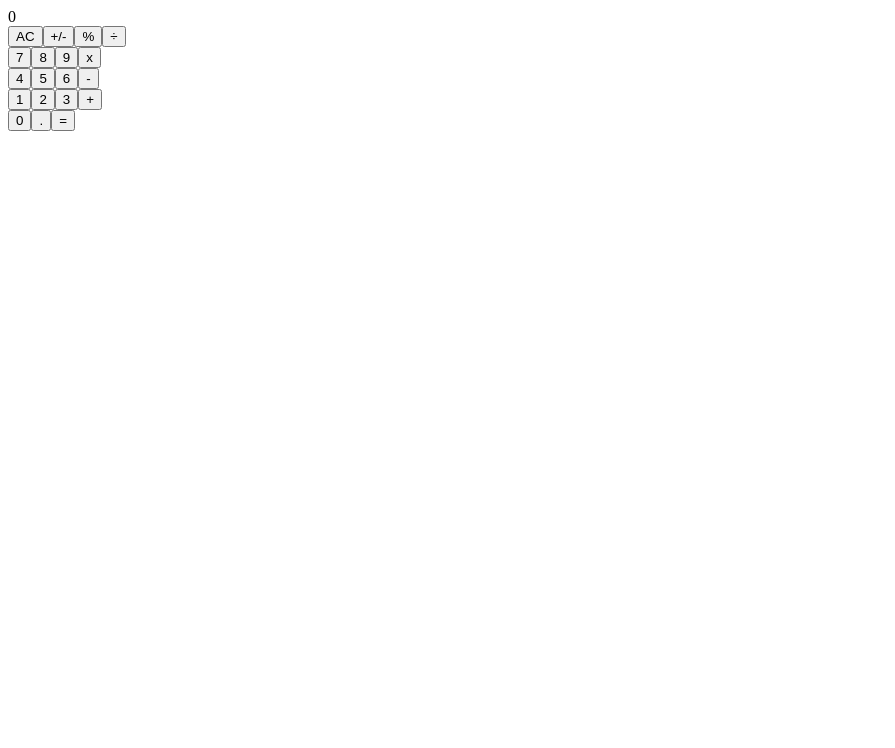
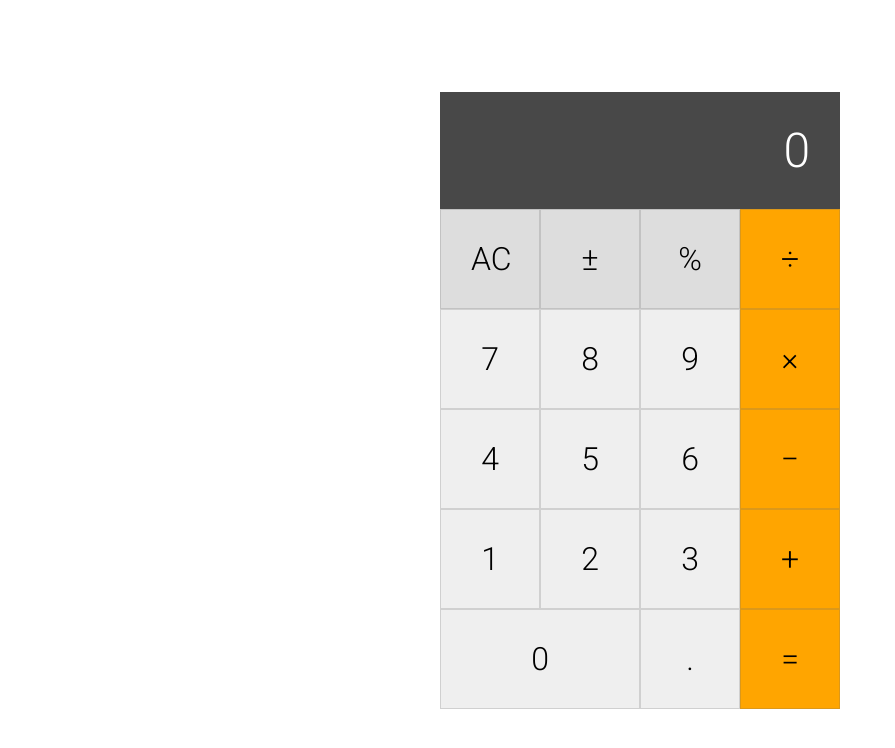
Before and after one commit to jcy2704/calculator, a React (Create React App) app: page / in a window 1280 px wide. Shown: the top 748 px of the page, without its empty margins (0-895 px from the left). Built offline with nearby package versions, Linux system fonts and the light colour scheme.

Commit message:
Add styling

```diff
--- a/src/App.css
+++ b/src/App.css
@@ -1,3 +1,30 @@
-html {
+@import url('https://fonts.googleapis.com/css2?family=Roboto:wght@100;300&display=swap');
+
+body {
   padding: 0;
+  margin: 0;
+  height: 100vh;
+  font-family: 'Roboto', sans-serif;
 }
+
+#root {
+  height: 100vh;
+}
+
+.App {
+  height: 100%;
+  display: flex;
+}
+
+.App-calculator {
+  max-width: 600px;
+  margin: auto;
+}
+
+.Display {
+  padding: 30px;
+  font-size: 3em;
+  text-align: right;
+  color: white;
+  background-color: rgba(0, 0, 0, 0.719);
+}
--- /dev/null
+++ b/src/Button.css
@@ -0,0 +1,28 @@
+.btn {
+  cursor: pointer;
+  font-size: 2em;
+  padding: 30px;
+  width: 100px;
+  border: 1px solid rgba(109, 109, 109, 0.24);
+  font-family: 'Roboto', sans-serif;
+  font-weight: 300;
+}
+
+.App-calculator .btnCont:nth-child(2) .btn0,
+.App-calculator .btnCont:nth-child(2) .btn1,
+.App-calculator .btnCont:nth-child(2) .btn2 {
+  background-color: rgb(221, 221, 221);
+}
+
+.App-calculator .btnCont:last-child .btn0 {
+  width: 200px;
+}
+
+.btn3,
+.App-calculator .btnCont:last-child .btn2 {
+  background-color: orange;
+}
+
+:focus {
+  outline: none;
+}
--- a/src/components/App.js
+++ b/src/components/App.js
@@ -21,10 +21,10 @@ const App = () => {
   return (
     <>
       <div className="App">
-        <header className="App-header">
+        <div className="App-calculator">
           <Display result={result} />
           <ButtonPanel clickHandler={handleClick} />
-        </header>
+        </div>
       </div>
     </>
   );
--- a/src/components/Button.js
+++ b/src/components/Button.js
@@ -1,14 +1,15 @@
 import React from 'react';
 import PropTypes from 'prop-types';
+import '../Button.css';
 
-const Button = ({ name, clickHandler }) => {
+const Button = ({ name, clickHandler, num }) => {
   const handleClick = buttonName => {
     clickHandler(buttonName);
   };
 
   return (
     <>
-      <button type="button" name={name} onClick={event => handleClick(event.target.name)}>{name}</button>
+      <button type="button" className={`btn btn${num}`} name={name} onClick={event => handleClick(event.target.name)}>{name}</button>
     </>
   );
 };
@@ -16,6 +17,7 @@ const Button = ({ name, clickHandler }) => {
 Button.propTypes = {
   name: PropTypes.string,
   clickHandler: PropTypes.func.isRequired,
+  num: PropTypes.number.isRequired,
 };
 
 Button.defaultProps = {
--- a/src/components/ButtonPanel.js
+++ b/src/components/ButtonPanel.js
@@ -7,14 +7,14 @@ const ButtonPanel = ({ clickHandler }) => {
     clickHandler(buttonName);
   };
 
-  const group = [['AC', '+/-', '%', '÷'], ['7', '8', '9', 'x'], ['4', '5', '6', '-'], ['1', '2', '3', '+'], ['0', '.', '=']];
+  const group = [['AC', '±', '%', '÷'], ['7', '8', '9', '×'], ['4', '5', '6', '−'], ['1', '2', '3', '+'], ['0', '.', '=']];
 
   return (
     <>
       {group.map(elem => (
-        <div key={elem.toString()}>
-          {elem.map(btn => (
-            <Button key={btn} name={btn} clickHandler={handleClick} />
+        <div key={elem.toString()} className="btnCont">
+          {elem.map((btn, index) => (
+            <Button key={btn} name={btn} num={index} clickHandler={handleClick} />
           ))}
         </div>
       ))}
--- a/src/index.css
+++ /dev/null
@@ -1,3 +0,0 @@
-html {
-  padding: 0;
-}
--- a/src/index.js
+++ b/src/index.js
@@ -1,6 +1,5 @@
 import React from 'react';
 import ReactDOM from 'react-dom';
-import './index.css';
 import App from './components/App';
 import reportWebVitals from './reportWebVitals';
 
--- a/src/logic/calculate.js
+++ b/src/logic/calculate.js
@@ -1,6 +1,6 @@
 import operate from './operate';
 
-const operations = ['+', '-', '÷', 'x', '='];
+const operations = ['+', '−', '÷', '×', '='];
 
 const calculate = ({
   total, next, operation,
@@ -17,9 +17,10 @@ const calculate = ({
     return result;
   }
 
-  if (buttonName === '.') {
+  if (buttonName === '.' && String(next).indexOf('.') === -1) {
     result = { total, next: next == null ? '0.' : next + buttonName, operation };
-    return result;
+  } else if (String(next).indexOf('.') >= 0) {
+    result = { total, next, operation };
   }
 
   if (operations.includes(buttonName)) {
@@ -42,7 +43,7 @@ const calculate = ({
     return result;
   }
 
-  if (total !== null && next === null && operation && buttonName !== '=' && buttonName !== '+/-') {
+  if (total !== null && next === null && operation && buttonName !== '=' && buttonName !== '±') {
     result = { total, next, operation: buttonName };
     return result;
   }
@@ -62,8 +63,8 @@ const calculate = ({
     return result;
   }
 
-  if (buttonName === '+/-') {
-    if (operation === '-') {
+  if (buttonName === '±') {
+    if (operation === '−') {
       result = { total, next, operation: '+' };
     } else {
       result = { total, next: next * -1, operation };
--- a/src/logic/operate.js
+++ b/src/logic/operate.js
@@ -17,7 +17,7 @@ const operate = (numberOne, numberTwo, operation) => {
     result = { total: null, next: total, operation };
   }
 
-  if (operation === '-') {
+  if (operation === '−') {
     total = one.minus(two).toString();
     result = { total: null, next: total, operation };
   }
@@ -31,7 +31,7 @@ const operate = (numberOne, numberTwo, operation) => {
     }
   }
 
-  if (operation === 'x') {
+  if (operation === '×') {
     total = one.times(two).toString();
     result = { total: null, next: total, operation };
   }
```
